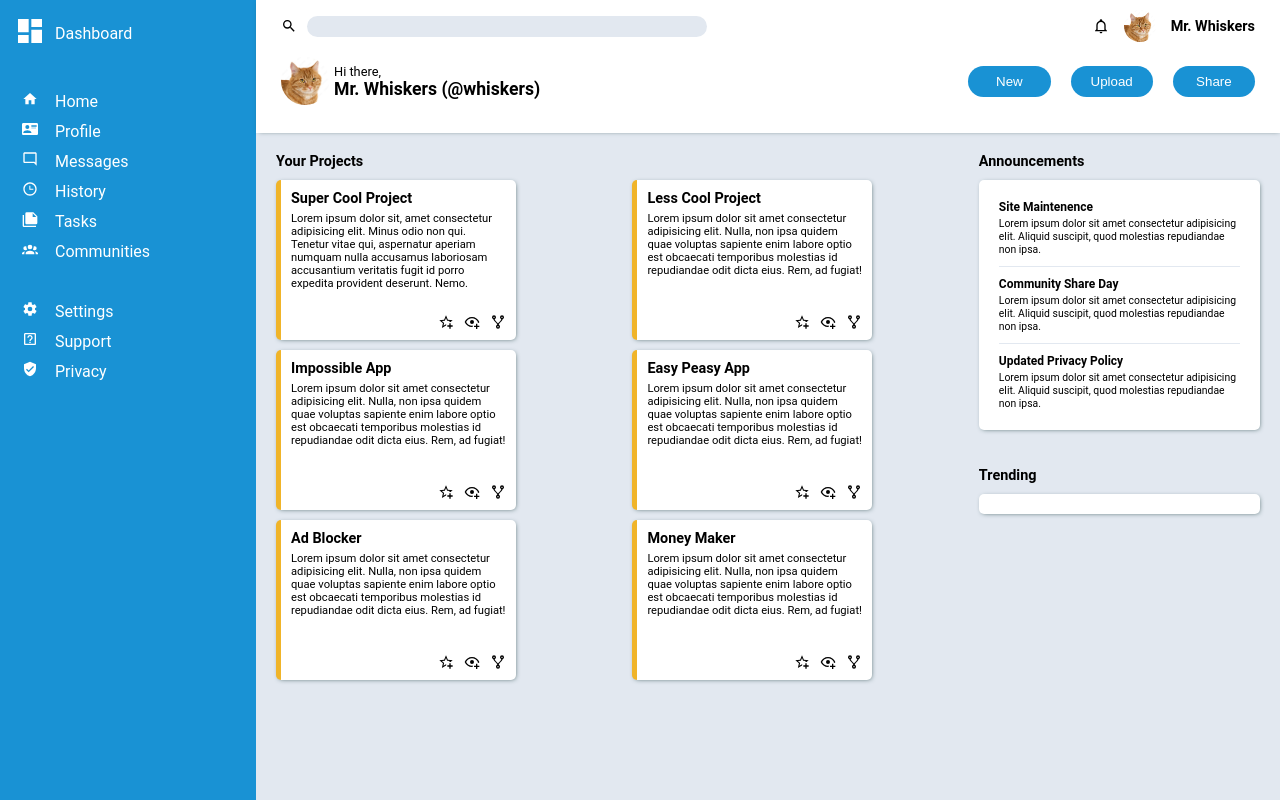
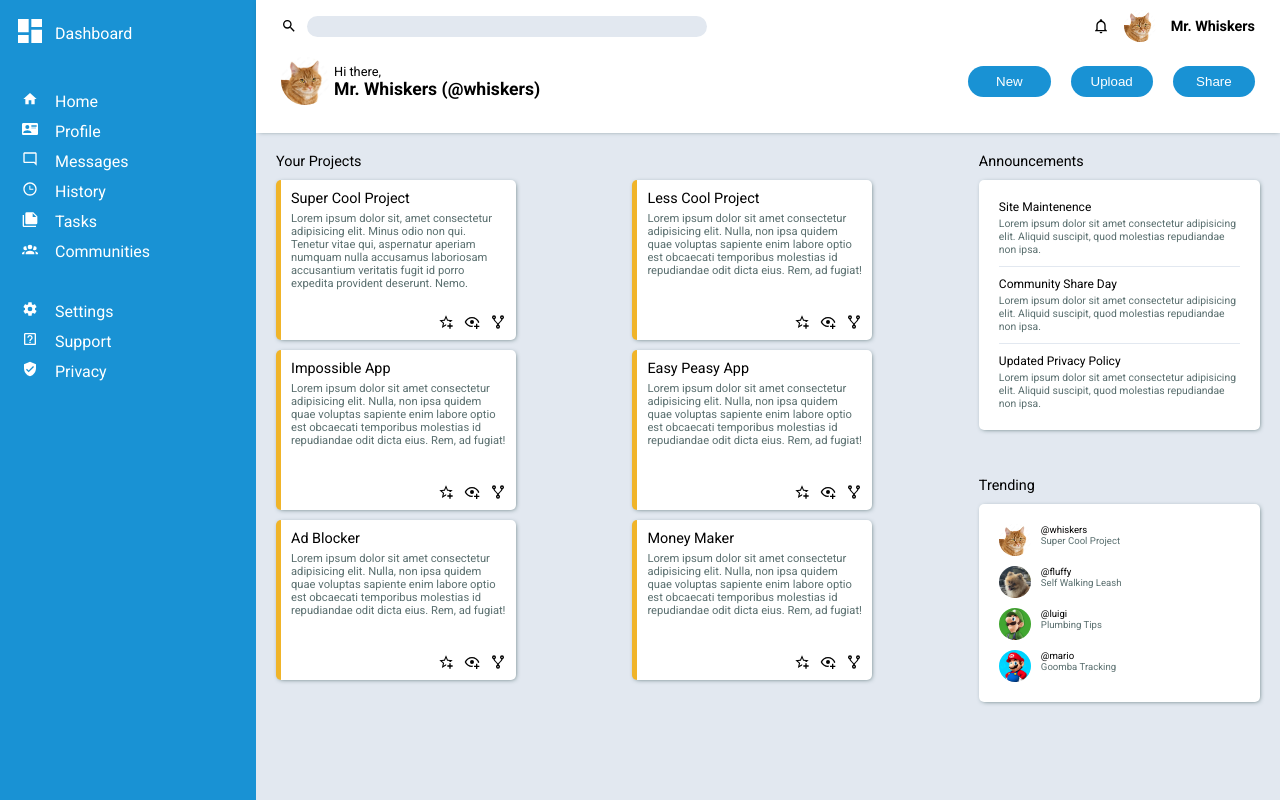
Before and after one commit to cornely06/admin-dashboard, a plain HTML site: page index.html in a window 1280 px wide. Drawn offline with Linux system fonts and the light colour scheme.

Commit message:
Add and style trending card

```diff
--- a/css/style.css
+++ b/css/style.css
@@ -10,6 +10,7 @@
   --sidebar-color: #1992d4;
   --background-gray: #e2e8f0;
   --card-border: #f0b429;
+  --lighter-text: rgb(90, 111, 111);
   --system-ui: -apple-system, BlinkMacSystemFont, avenir next, avenir, segoe ui,
     helvetica neue, Cantarell, Ubuntu, roboto, noto, helvetica, arial,
     sans-serif;
@@ -164,7 +165,7 @@ input[type="search"] {
   display: grid;
   grid-template-columns: 5fr 2fr;
   grid-template-rows: 1fr 1fr;
-  padding: 20px;
+  padding: 0 20px 20px 20px;
   background-color: var(--background-gray);
 }
 
@@ -198,7 +199,6 @@ input[type="search"] {
 
 .card-title,
 .section-title {
-  font-weight: bold;
   font-size: 0.9em;
 }
 
@@ -208,6 +208,7 @@ input[type="search"] {
 
 .section-title {
   padding-bottom: 10px;
+  padding-top: 20px;
 }
 
 .card-text {
@@ -234,7 +235,6 @@ input[type="search"] {
 
 .announcement-title {
   font-size: 0.75em;
-  font-weight: bold;
   padding-bottom: 3px;
 }
 
@@ -255,12 +255,24 @@ input[type="search"] {
   background-color: white;
   border-radius: 5px;
   box-shadow: 1px 1px 5px -2px darkslategray;
-  padding: 10px 20px;
+  padding: 20px;
   display: flex;
   flex-direction: column;
+  gap: 10px;
 }
 
 .trending-links {
   display: flex;
   gap: 10px;
 }
+
+.trending-user,
+.trending-topic {
+  font-size: 0.6em;
+}
+
+.trending-topic,
+.card-text,
+.announcement-content {
+  color: var(--lighter-text);
+}
--- a/index.html
+++ b/index.html
@@ -5,6 +5,12 @@
     <meta name="viewport" content="width=device-width, initial-scale=1.0" />
     <title>TOP: Admin Dashboard</title>
     <link href="css/style.css" rel="stylesheet" />
+    <link rel="preconnect" href="https://fonts.googleapis.com" />
+    <link rel="preconnect" href="https://fonts.gstatic.com" crossorigin />
+    <link
+      href="https://fonts.googleapis.com/css2?family=Roboto:ital,wght@0,100..900;1,100..900&display=swap"
+      rel="stylesheet"
+    />
   </head>
   <body>
     <div class="main">
@@ -306,7 +312,44 @@
           </div>
           <div class="trending">
             <p class="section-title">Trending</p>
-            <div class="trending-card"></div>
+            <div class="trending-card">
+              <div class="trending-links">
+                <div>
+                  <img src="img/cat.jpg" alt="" class="profile-img-sm" />
+                </div>
+                <div>
+                  <p class="trending-user">@whiskers</p>
+                  <p class="trending-topic">Super Cool Project</p>
+                </div>
+              </div>
+              <div class="trending-links">
+                <div>
+                  <img src="img/dog.jpg" alt="" class="profile-img-sm" />
+                </div>
+                <div>
+                  <p class="trending-user">@fluffy</p>
+                  <p class="trending-topic">Self Walking Leash</p>
+                </div>
+              </div>
+              <div class="trending-links">
+                <div>
+                  <img src="img/luigi.jpg" alt="" class="profile-img-sm" />
+                </div>
+                <div>
+                  <p class="trending-user">@luigi</p>
+                  <p class="trending-topic">Plumbing Tips</p>
+                </div>
+              </div>
+              <div class="trending-links">
+                <div>
+                  <img src="img/mario.png" alt="" class="profile-img-sm" />
+                </div>
+                <div>
+                  <p class="trending-user">@mario</p>
+                  <p class="trending-topic">Goomba Tracking</p>
+                </div>
+              </div>
+            </div>
           </div>
         </div>
       </div>
```
Also changed, not shown: img/dog.jpg (added), img/luigi.jpg (added), img/mario.png (added).
